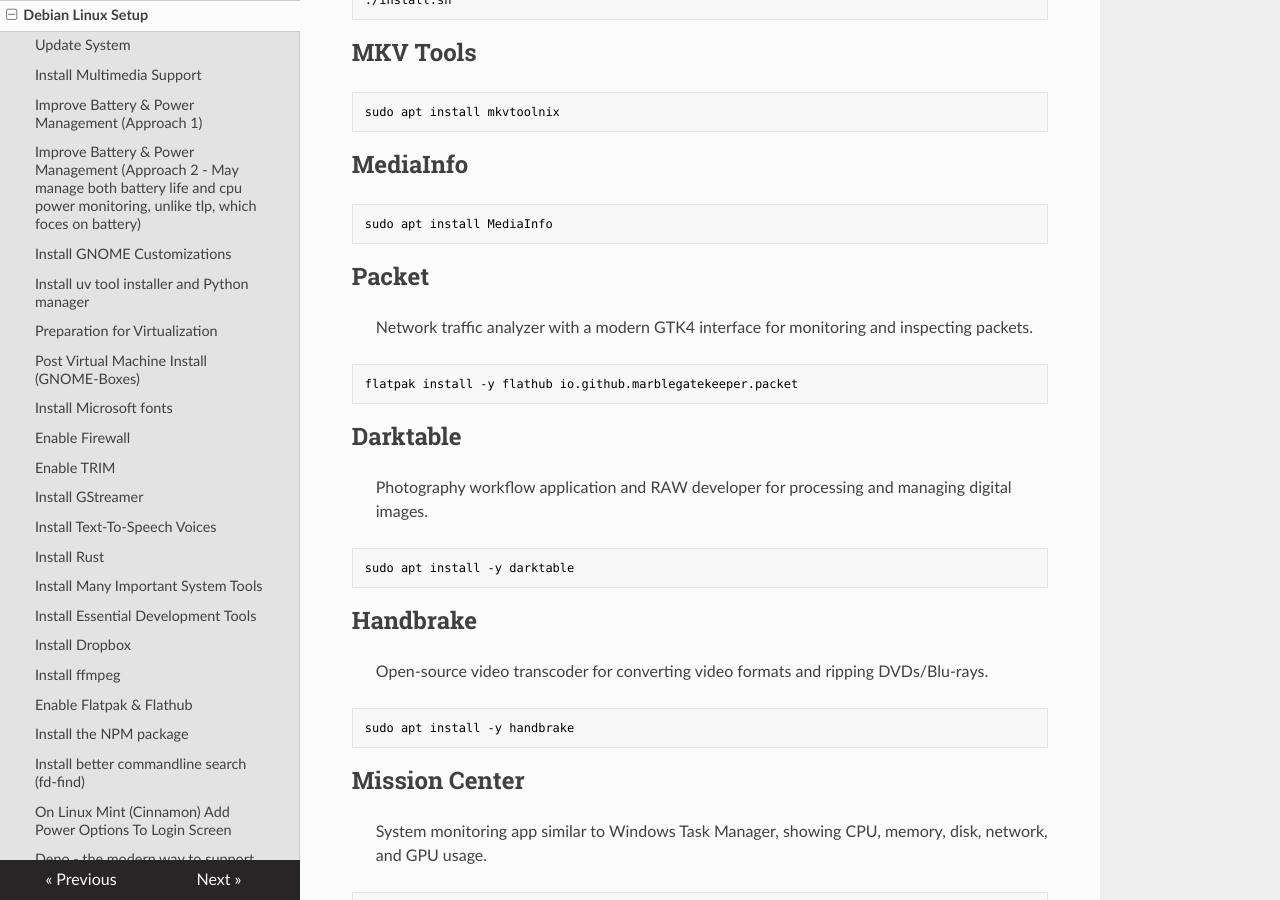
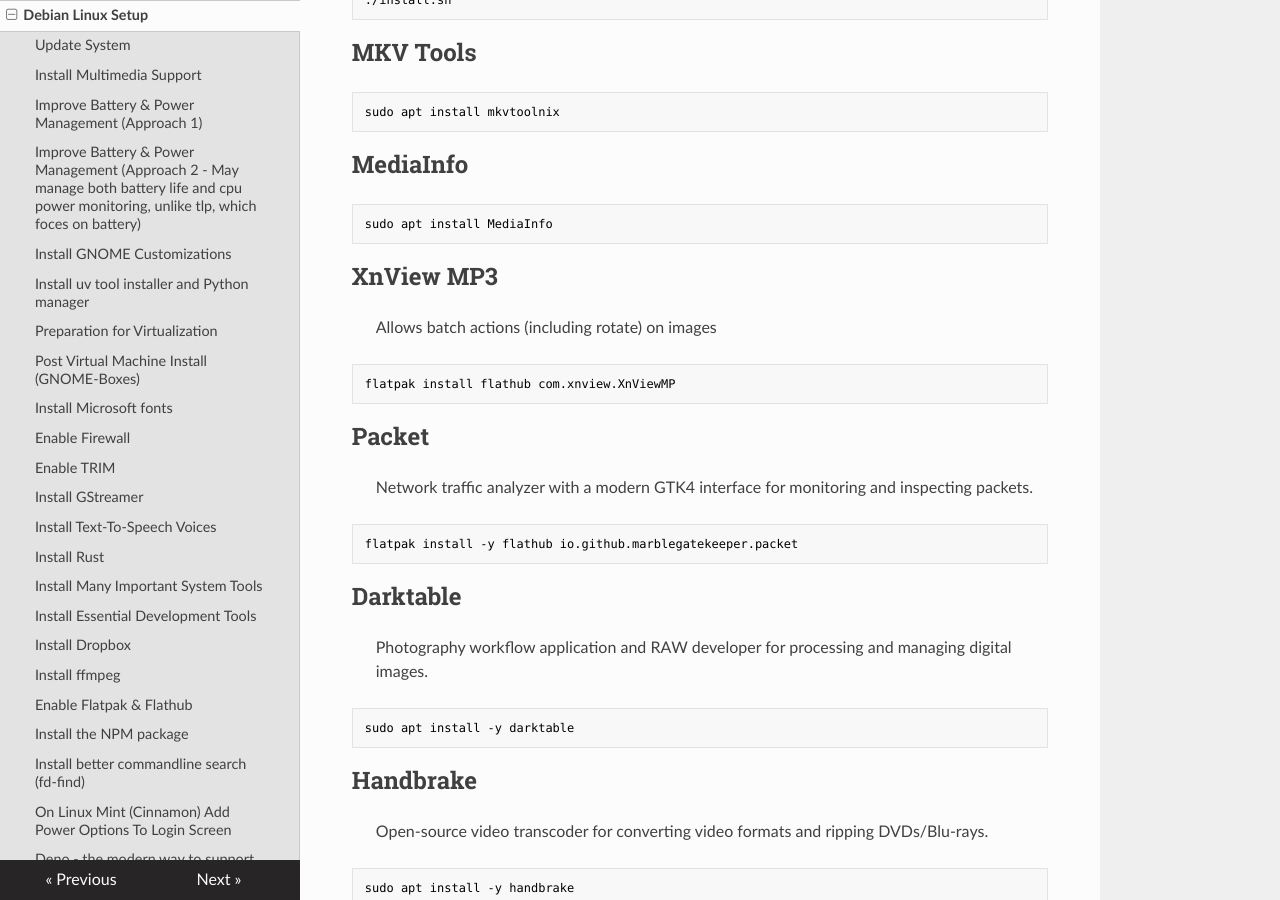
Before and after one commit to travisseymour/useful_stuff, an MkDocs documentation site: the page built from docs/debian_setup.md, in a window 1280 px wide and 900 px high, scrolled down 9493 px. Built offline with MkDocs 1.6.1, drawn with Linux system fonts in a browser that asks for light colours; nearby versions of some CDN libraries.

Commit message:
added xnview-mp

````diff
--- a/docs/debian_setup.md
+++ b/docs/debian_setup.md
@@ -447,6 +447,14 @@
 
 ```bash
 sudo apt install MediaInfo
+```
+
+## XnView MP3
+
+> Allows batch actions (including rotate) on images
+
+```bash
+flatpak install flathub com.xnview.XnViewMP
 ```
 
 ## Packet
````
Also changed, not shown: 1 other file.
